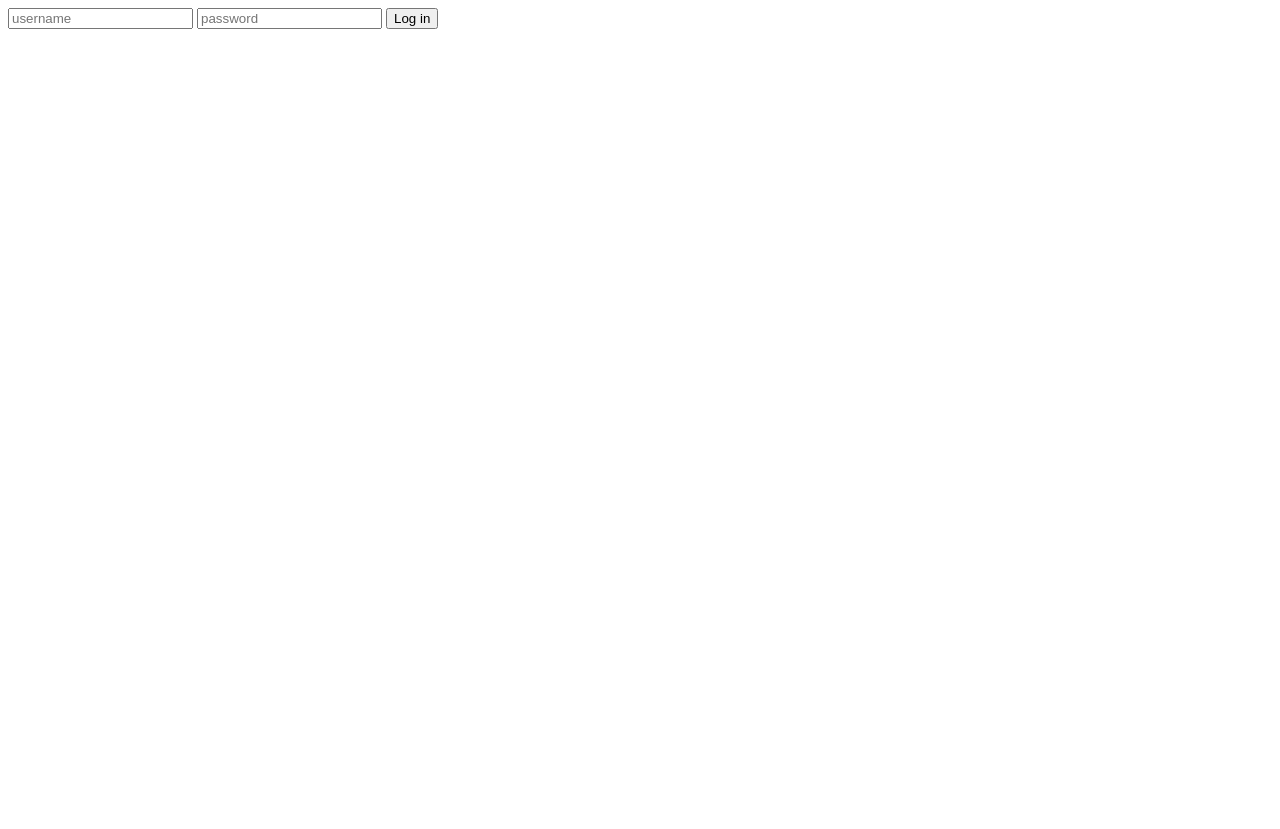
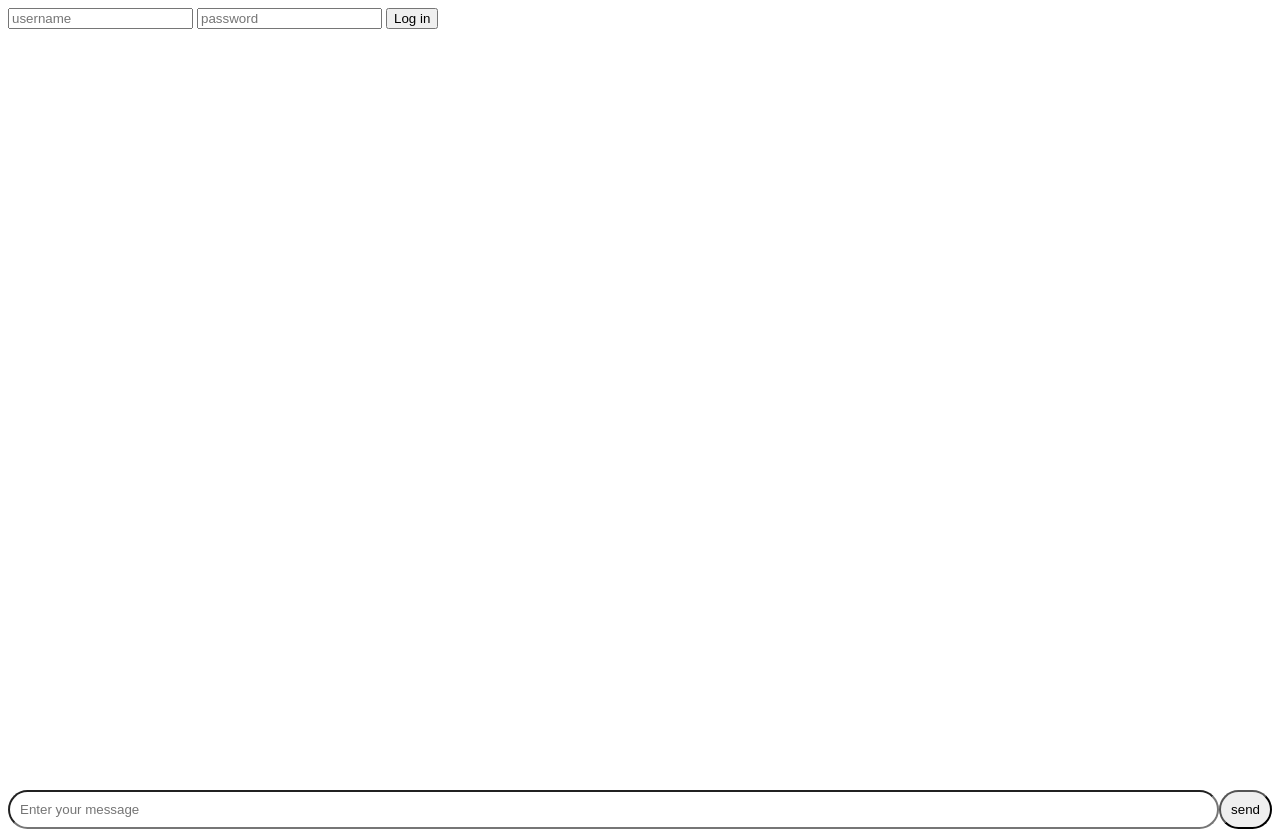
Before and after one commit to emilieChnvt/felixChat, a plain HTML site: page index.html in a window 1280 px wide. Before the commit the page ends 800 px from the top, so only its background shows below. Drawn offline with Linux system fonts and the light colour scheme.

Commit message:
const prompt, chatsubmit added and some css

```diff
--- a/css/style.css
+++ b/css/style.css
@@ -1,7 +1,31 @@
+.content{
+    height: 100vh;
+    width: 100%;
+}
 .login{
     display: none;
 }
 .chat{
-    display: none;
-    background-color: green;
+    display: flex;
+    height: 100%;
+    position: relative;
+    width: 100%;
 }
+.prompt{
+    width: 100%;
+    border-radius: 50px;
+    padding: 10px
+
+}
+.chatForm{
+    position: absolute;
+    bottom: 0;
+    width: 100%;
+    display: flex;
+    align-items: center;
+    justify-content: center;
+}
+.chatSubmit{
+    border-radius: 50px;
+    padding: 10px;
+}
--- a/index.html
+++ b/index.html
@@ -18,8 +18,8 @@
     <div class="chat">
         <div class="messages"></div>
         <div class="chatForm">
-            <input type="text" class="prompt">
-            <button class="chatSubmit">Submit</button>
+            <input type="text" class="prompt" placeholder="Enter your message ">
+            <button class="chatSubmit">send</button>
         </div>
     </div>
 
--- a/js/main.js
+++ b/js/main.js
@@ -68,6 +68,8 @@ async function poseUneQuestionaIa(prompt){
 
 function displayChat(){
     chat.style.display = "block";
+    const prompt = document.querySelector(".prompt");
+    const chatSubmit = document.querySelector(".chatSubmit");
 
 }
 
```
